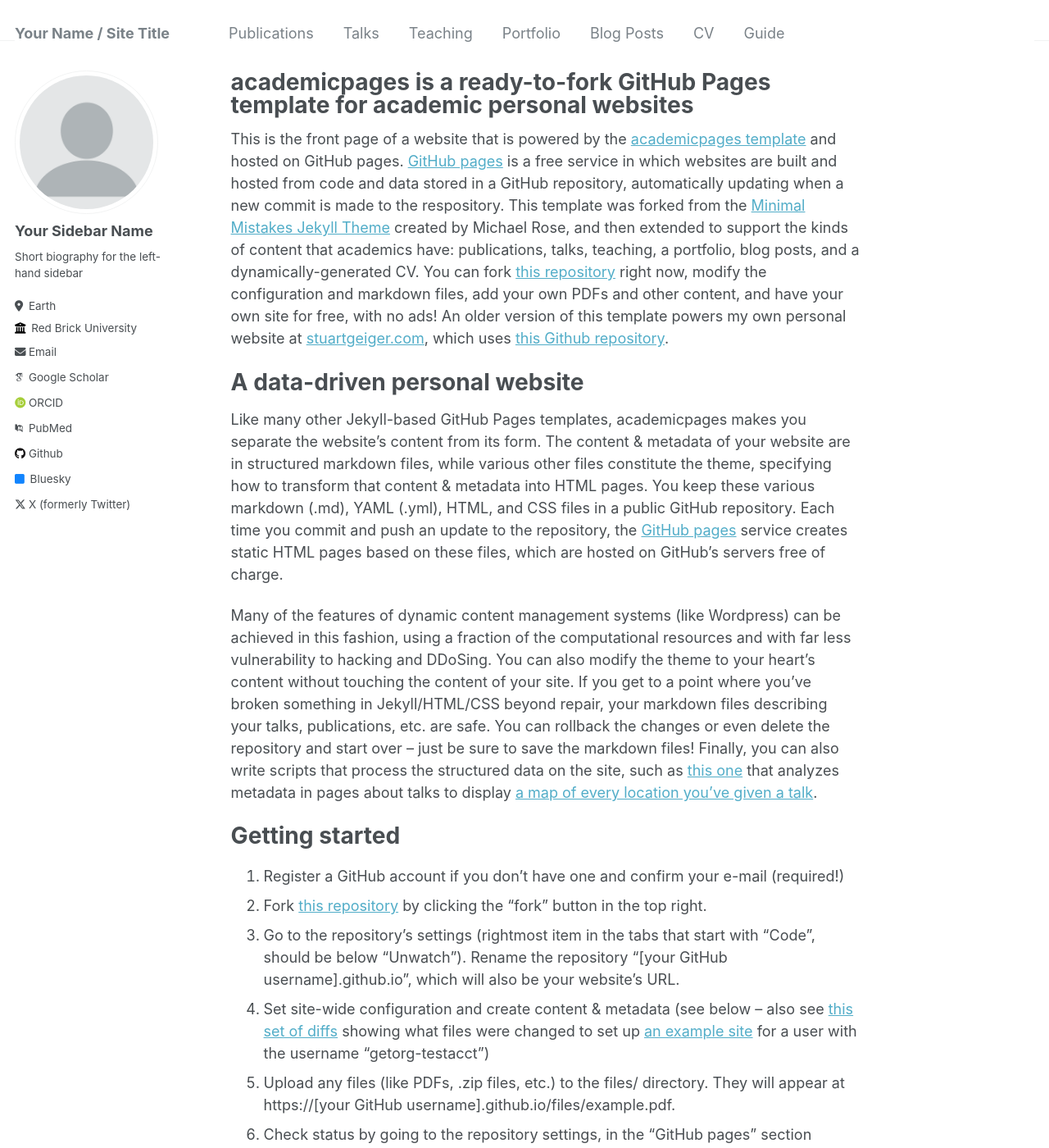
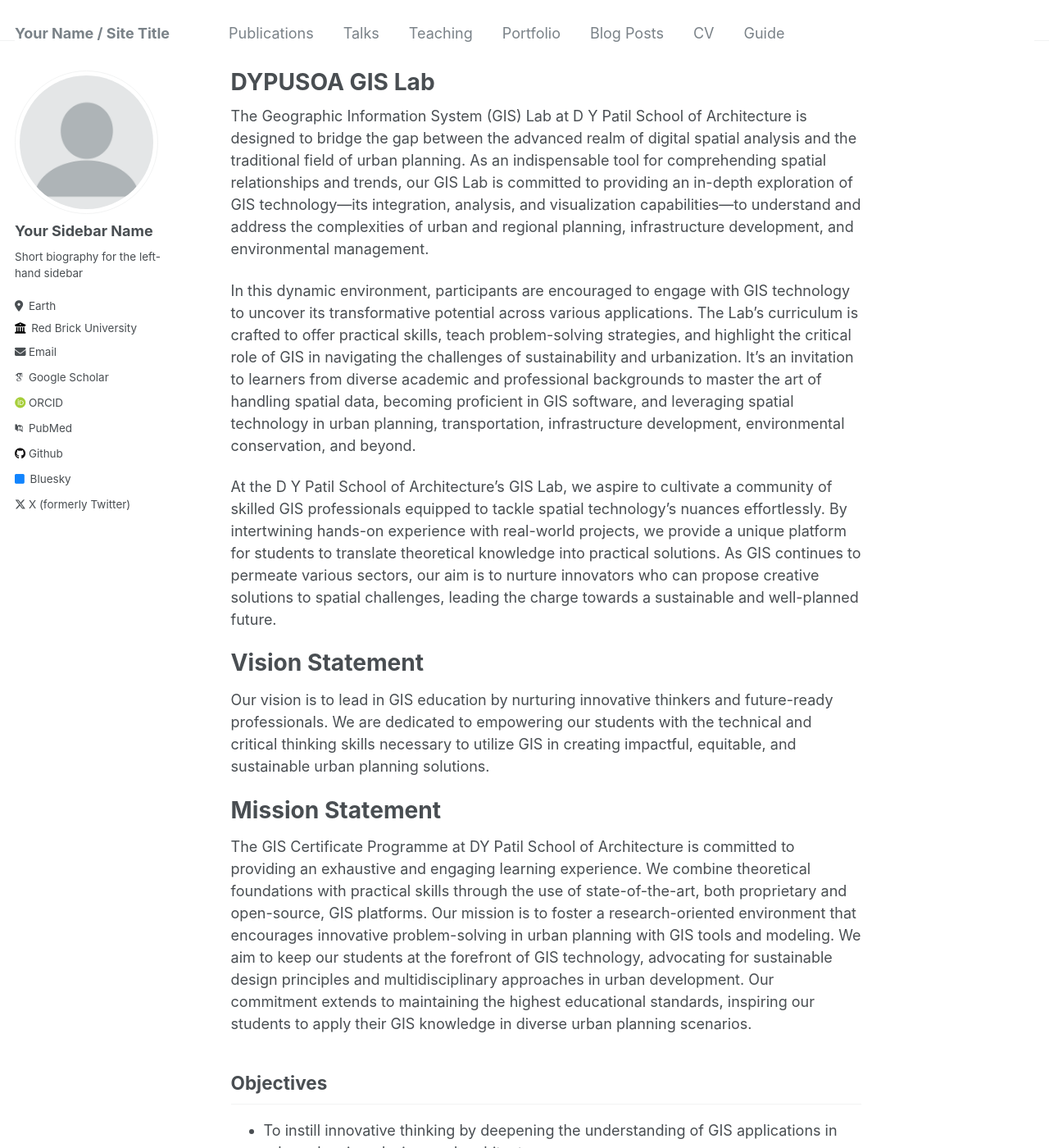
Before and after one commit to DYPUSOA-GIS/DYPUSOA-GIS.github.io, a Jekyll site: the page built from _pages/about.md, in a window 1280 px wide and 1400 px high. Shown: the whole window at 82% size. Built offline with Jekyll 4.4.1, drawn with Linux system fonts in a browser that asks for light colours; some web fonts are replaced; some of the changed text lies outside the part shown.

Commit message:
Update about.md

```diff
--- a/_pages/about.md
+++ b/_pages/about.md
@@ -1,49 +1,30 @@
 ---
 permalink: /
-title: "academicpages is a ready-to-fork GitHub Pages template for academic personal websites"
+title: "DYPUSOA GIS Lab"
 author_profile: true
 redirect_from:
   - /about/
   - /about.html
 ---
 
-This is the front page of a website that is powered by the [academicpages template](https://github.com/academicpages/academicpages.github.io) and hosted on GitHub pages. [GitHub pages](https://pages.github.com) is a free service in which websites are built and hosted from code and data stored in a GitHub repository, automatically updating when a new commit is made to the respository. This template was forked from the [Minimal Mistakes Jekyll Theme](https://mmistakes.github.io/minimal-mistakes/) created by Michael Rose, and then extended to support the kinds of content that academics have: publications, talks, teaching, a portfolio, blog posts, and a dynamically-generated CV. You can fork [this repository](https://github.com/academicpages/academicpages.github.io) right now, modify the configuration and markdown files, add your own PDFs and other content, and have your own site for free, with no ads! An older version of this template powers my own personal website at [stuartgeiger.com](http://stuartgeiger.com), which uses [this Github repository](https://github.com/staeiou/staeiou.github.io).
+The Geographic Information System (GIS) Lab at D Y Patil School of Architecture is designed to bridge the gap between the advanced realm of digital spatial analysis and the traditional field of urban planning. As an indispensable tool for comprehending spatial relationships and trends, our GIS Lab is committed to providing an in-depth exploration of GIS technology—its integration, analysis, and visualization capabilities—to understand and address the complexities of urban and regional planning, infrastructure development, and environmental management.
 
-A data-driven personal website
+In this dynamic environment, participants are encouraged to engage with GIS technology to uncover its transformative potential across various applications. The Lab's curriculum is crafted to offer practical skills, teach problem-solving strategies, and highlight the critical role of GIS in navigating the challenges of sustainability and urbanization. It's an invitation to learners from diverse academic and professional backgrounds to master the art of handling spatial data, becoming proficient in GIS software, and leveraging spatial technology in urban planning, transportation, infrastructure development, environmental conservation, and beyond.
+
+At the D Y Patil School of Architecture's GIS Lab, we aspire to cultivate a community of skilled GIS professionals equipped to tackle spatial technology's nuances effortlessly. By intertwining hands-on experience with real-world projects, we provide a unique platform for students to translate theoretical knowledge into practical solutions. As GIS continues to permeate various sectors, our aim is to nurture innovators who can propose creative solutions to spatial challenges, leading the charge towards a sustainable and well-planned future.
+
+Vision Statement
 ======
-Like many other Jekyll-based GitHub Pages templates, academicpages makes you separate the website's content from its form. The content & metadata of your website are in structured markdown files, while various other files constitute the theme, specifying how to transform that content & metadata into HTML pages. You keep these various markdown (.md), YAML (.yml), HTML, and CSS files in a public GitHub repository. Each time you commit and push an update to the repository, the [GitHub pages](https://pages.github.com/) service creates static HTML pages based on these files, which are hosted on GitHub's servers free of charge.
+Our vision is to lead in GIS education by nurturing innovative thinkers and future-ready professionals. We are dedicated to empowering our students with the technical and critical thinking skills necessary to utilize GIS in creating impactful, equitable, and sustainable urban planning solutions.
 
-Many of the features of dynamic content management systems (like Wordpress) can be achieved in this fashion, using a fraction of the computational resources and with far less vulnerability to hacking and DDoSing. You can also modify the theme to your heart's content without touching the content of your site. If you get to a point where you've broken something in Jekyll/HTML/CSS beyond repair, your markdown files describing your talks, publications, etc. are safe. You can rollback the changes or even delete the repository and start over -- just be sure to save the markdown files! Finally, you can also write scripts that process the structured data on the site, such as [this one](https://github.com/academicpages/academicpages.github.io/blob/master/talkmap.ipynb) that analyzes metadata in pages about talks to display [a map of every location you've given a talk](https://academicpages.github.io/talkmap.html).
+Mission Statement
+======
+The GIS Certificate Programme at DY Patil School of Architecture is committed to providing an exhaustive and engaging learning experience. We combine theoretical foundations with practical skills through the use of state-of-the-art, both proprietary and open-source, GIS platforms. Our mission is to foster a research-oriented environment that encourages innovative problem-solving in urban planning with GIS tools and modeling. We aim to keep our students at the forefront of GIS technology, advocating for sustainable design principles and multidisciplinary approaches in urban development. Our commitment extends to maintaining the highest educational standards, inspiring our students to apply their GIS knowledge in diverse urban planning scenarios.
 
-Getting started
-======
-1. Register a GitHub account if you don't have one and confirm your e-mail (required!)
-1. Fork [this repository](https://github.com/academicpages/academicpages.github.io) by clicking the "fork" button in the top right.
-1. Go to the repository's settings (rightmost item in the tabs that start with "Code", should be below "Unwatch"). Rename the repository "[your GitHub username].github.io", which will also be your website's URL.
-1. Set site-wide configuration and create content & metadata (see below -- also see [this set of diffs](http://archive.is/3TPas) showing what files were changed to set up [an example site](https://getorg-testacct.github.io) for a user with the username "getorg-testacct")
-1. Upload any files (like PDFs, .zip files, etc.) to the files/ directory. They will appear at https://[your GitHub username].github.io/files/example.pdf.
-1. Check status by going to the repository settings, in the "GitHub pages" section
-
-Site-wide configuration
+Objectives
 ------
-The main configuration file for the site is in the base directory in [_config.yml](https://github.com/academicpages/academicpages.github.io/blob/master/_config.yml), which defines the content in the sidebars and other site-wide features. You will need to replace the default variables with ones about yourself and your site's github repository. The configuration file for the top menu is in [_data/navigation.yml](https://github.com/academicpages/academicpages.github.io/blob/master/_data/navigation.yml). For example, if you don't have a portfolio or blog posts, you can remove those items from that navigation.yml file to remove them from the header.
-
-Create content & metadata
-------
-For site content, there is one markdown file for each type of content, which are stored in directories like _publications, _talks, _posts, _teaching, or _pages. For example, each talk is a markdown file in the [_talks directory](https://github.com/academicpages/academicpages.github.io/tree/master/_talks). At the top of each markdown file is structured data in YAML about the talk, which the theme will parse to do lots of cool stuff. The same structured data about a talk is used to generate the list of talks on the [Talks page](https://academicpages.github.io/talks), each [individual page](https://academicpages.github.io/talks/2012-03-01-talk-1) for specific talks, the talks section for the [CV page](https://academicpages.github.io/cv), and the [map of places you've given a talk](https://academicpages.github.io/talkmap.html) (if you run this [python file](https://github.com/academicpages/academicpages.github.io/blob/master/talkmap.py) or [Jupyter notebook](https://github.com/academicpages/academicpages.github.io/blob/master/talkmap.ipynb), which creates the HTML for the map based on the contents of the _talks directory).
-
-**Markdown generator**
-
-I have also created [a set of Jupyter notebooks](https://github.com/academicpages/academicpages.github.io/tree/master/markdown_generator
-) that converts a CSV containing structured data about talks or presentations into individual markdown files that will be properly formatted for the academicpages template. The sample CSVs in that directory are the ones I used to create my own personal website at stuartgeiger.com. My usual workflow is that I keep a spreadsheet of my publications and talks, then run the code in these notebooks to generate the markdown files, then commit and push them to the GitHub repository.
-
-How to edit your site's GitHub repository
-------
-Many people use a git client to create files on their local computer and then push them to GitHub's servers. If you are not familiar with git, you can directly edit these configuration and markdown files directly in the github.com interface. Navigate to a file (like [this one](https://github.com/academicpages/academicpages.github.io/blob/master/_talks/2012-03-01-talk-1.md) and click the pencil icon in the top right of the content preview (to the right of the "Raw | Blame | History" buttons). You can delete a file by clicking the trashcan icon to the right of the pencil icon. You can also create new files or upload files by navigating to a directory and clicking the "Create new file" or "Upload files" buttons.
-
-Example: editing a markdown file for a talk
-![Editing a markdown file for a talk](/images/editing-talk.png)
-
-For more info
-------
-More info about configuring academicpages can be found in [the guide](https://academicpages.github.io/markdown/). The [guides for the Minimal Mistakes theme](https://mmistakes.github.io/minimal-mistakes/docs/configuration/) (which this theme was forked from) might also be helpful.
+- To instill innovative thinking by deepening the understanding of GIS applications in urban planning, design, and architecture.
+- To advance research-based learning through hands-on experience with cutting-edge GIS software and tools.
+- To foster practical skills in GIS, enabling the creation of models and solutions for urban planning issues.
+- To maintain a pulse on emerging GIS technologies, promoting a sustainable and integrated approach to the built environment.
+- To equip our students and researchers with the knowledge and skills to tackle real-world problems, preparing them as future-ready leaders in the field of sustainable urban development.
```
